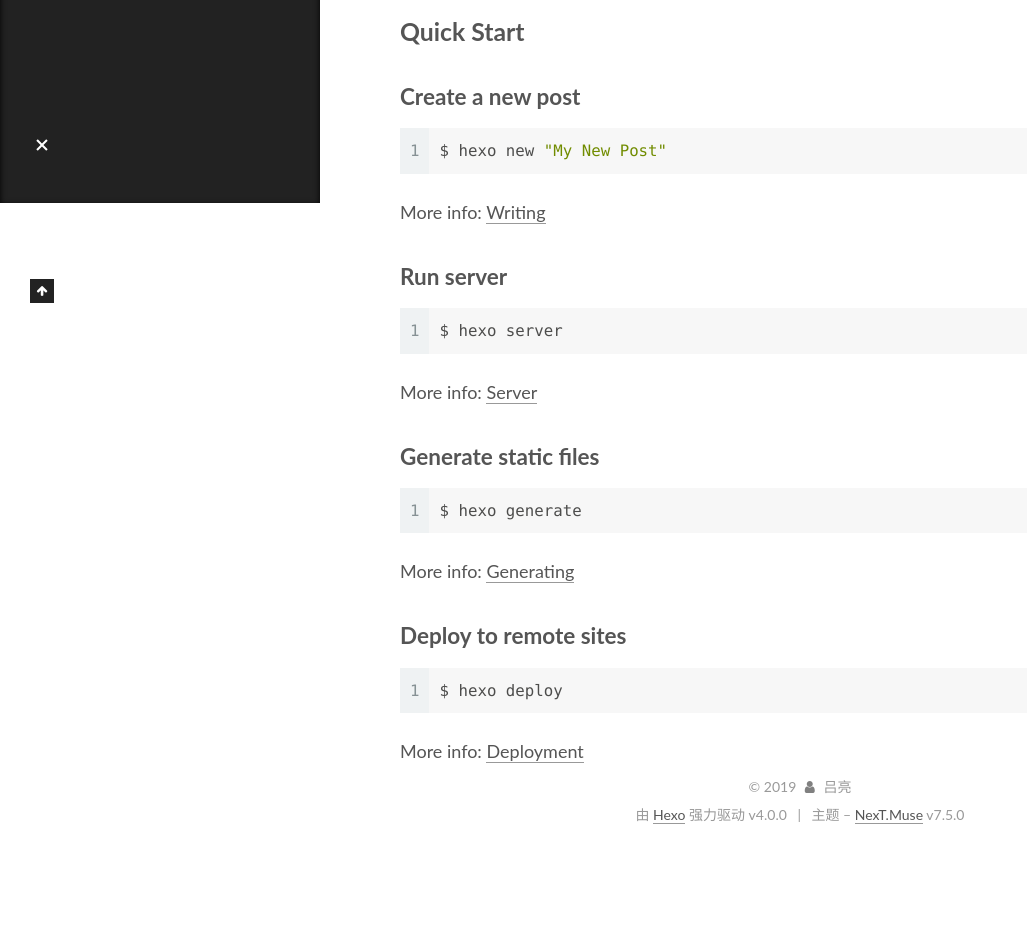
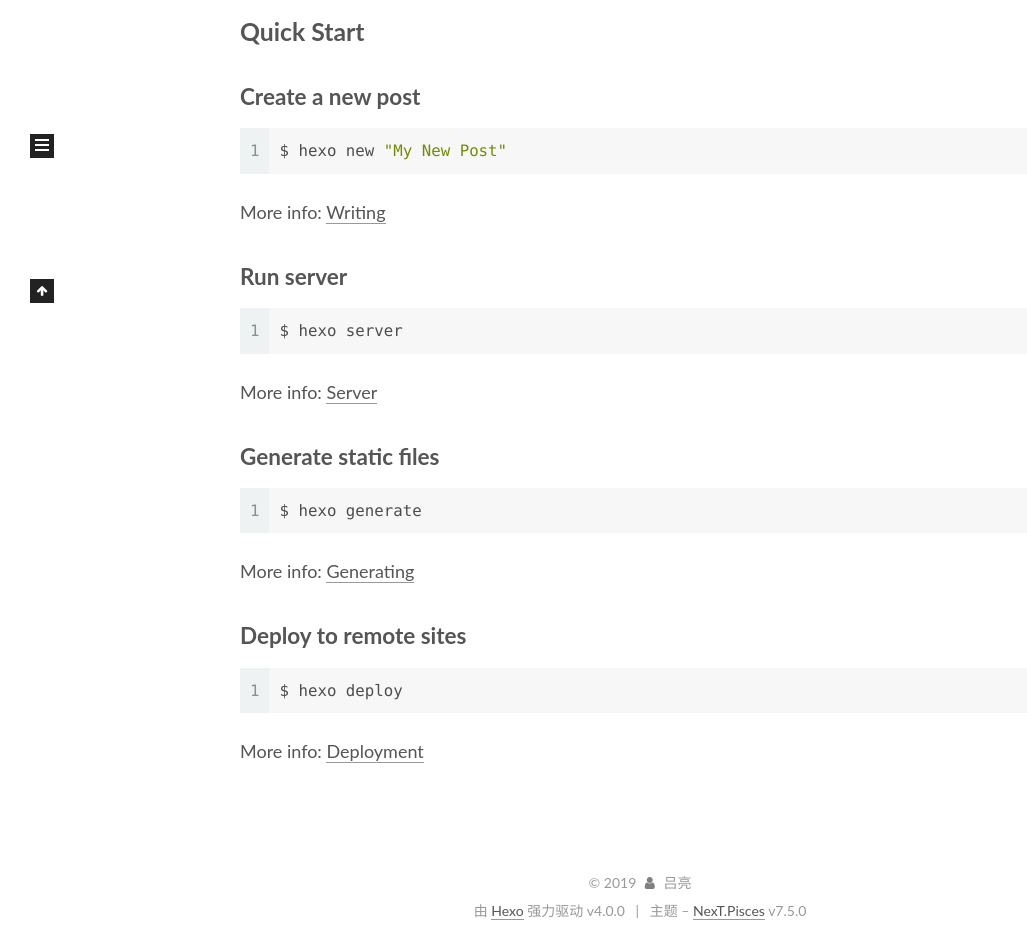
Before and after one commit to codemakesense/blog, a plain HTML site: page 2019/11/19/hello-world/index.html in a window 1280 px wide. Shown: the part 597-1542 px from the top of the page, without its empty margins (0-1027 px from the left). Before the commit the page ends 1446 px from the top, so only its background shows below. Drawn offline with Linux system fonts and the light colour scheme.

Commit message:
Site updated: 2019-11-19 21:02:21

```diff
--- a/2019/11/19/hello-world/index.html
+++ b/2019/11/19/hello-world/index.html
@@ -21,7 +21,7 @@
   var NexT = window.NexT || {};
   var CONFIG = {
     root: '/',
-    scheme: 'Muse',
+    scheme: 'Pisces',
     version: '7.5.0',
     exturl: false,
     sidebar: {"position":"left","display":"post","offset":12,"onmobile":false},
@@ -322,7 +322,7 @@
   <div class="powered-by">由 <a href="https://hexo.io/" class="theme-link" rel="noopener" target="_blank">Hexo</a> 强力驱动 v4.0.0
   </div>
   <span class="post-meta-divider">|</span>
-  <div class="theme-info">主题 – <a href="https://muse.theme-next.org/" class="theme-link" rel="noopener" target="_blank">NexT.Muse</a> v7.5.0
+  <div class="theme-info">主题 – <a href="https://pisces.theme-next.org/" class="theme-link" rel="noopener" target="_blank">NexT.Pisces</a> v7.5.0
   </div>
 
 
@@ -348,7 +348,7 @@
   <script src="/lib/velocity/velocity.min.js"></script>
   <script src="/lib/velocity/velocity.ui.min.js"></script>
 <script src="/js/utils.js"></script><script src="/js/motion.js"></script>
-<script src="/js/schemes/muse.js"></script>
+<script src="/js/schemes/pisces.js"></script>
 <script src="/js/next-boot.js"></script>
 
 
```
Also changed, not shown: archives/2019/11/index.html (+3 -3 lines), archives/2019/index.html (+3 -3 lines), archives/index.html (+3 -3 lines), index.html (+3 -3 lines).
